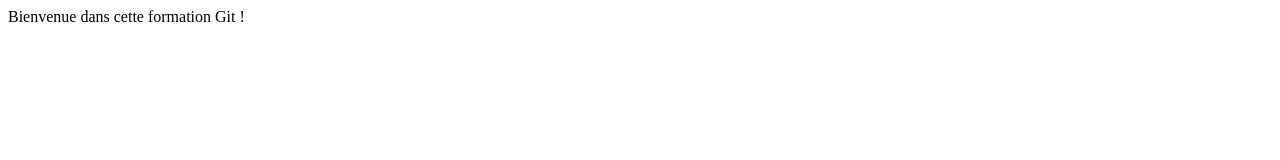
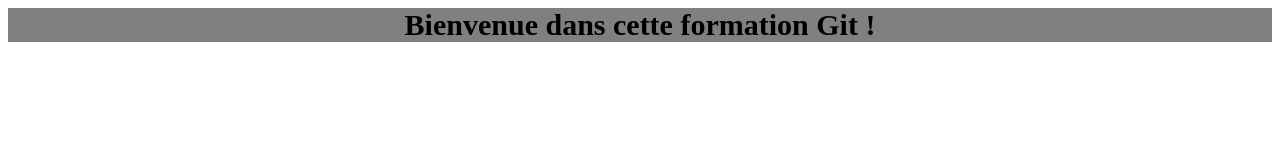
Before and after one commit to Mkdia003/Testgit, a plain HTML site: page index.html in a window 1280 px wide. Drawn offline with Linux system fonts and the light colour scheme.

Commit message:
ajout top-banner

```diff
--- a/index.html
+++ b/index.html
@@ -7,7 +7,7 @@
     <link rel="stylesheet" href="style.css">
 </head>
 <body>
-    <div>
+    <div id="top-banner">
         Bienvenue dans cette formation Git !
     </div>
 </body>
--- a/style.css
+++ b/style.css
@@ -0,0 +1,6 @@
+#top-banner {
+    background-color: gray;
+    text-align: center;
+    font-weight: bold;
+    font-size: 30px;
+}
```
